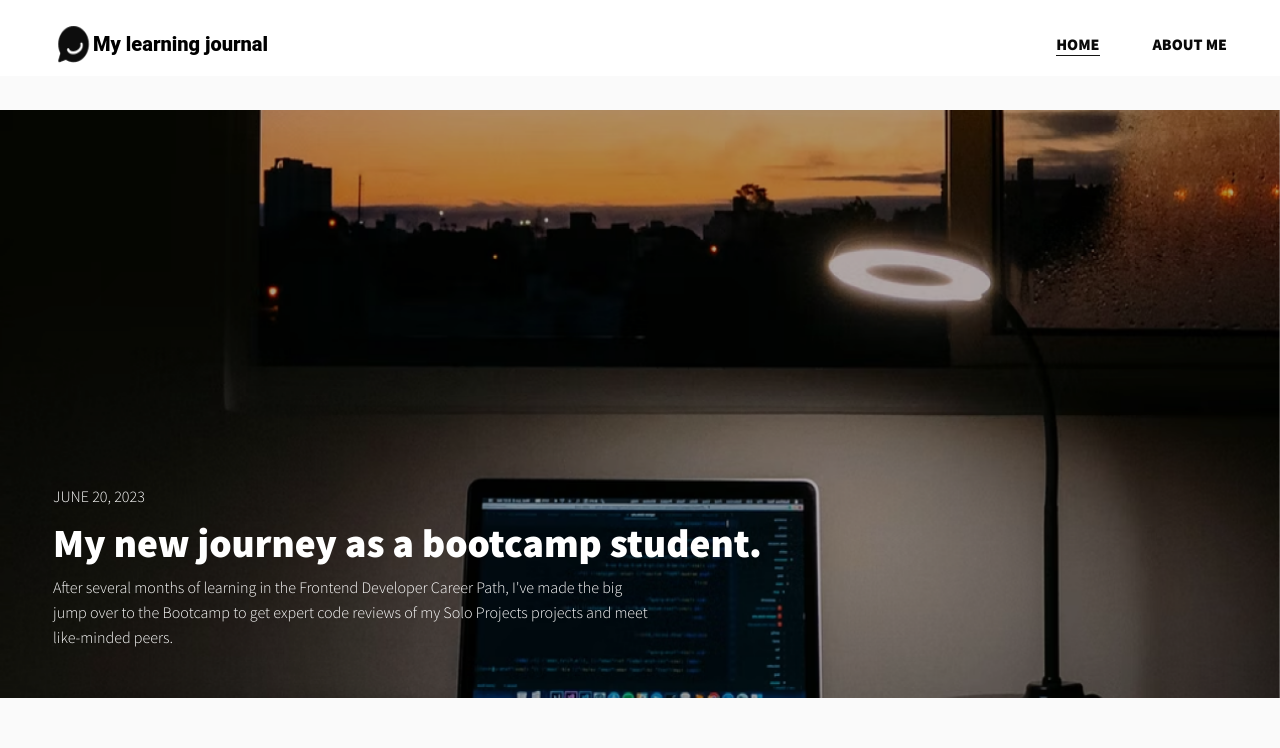
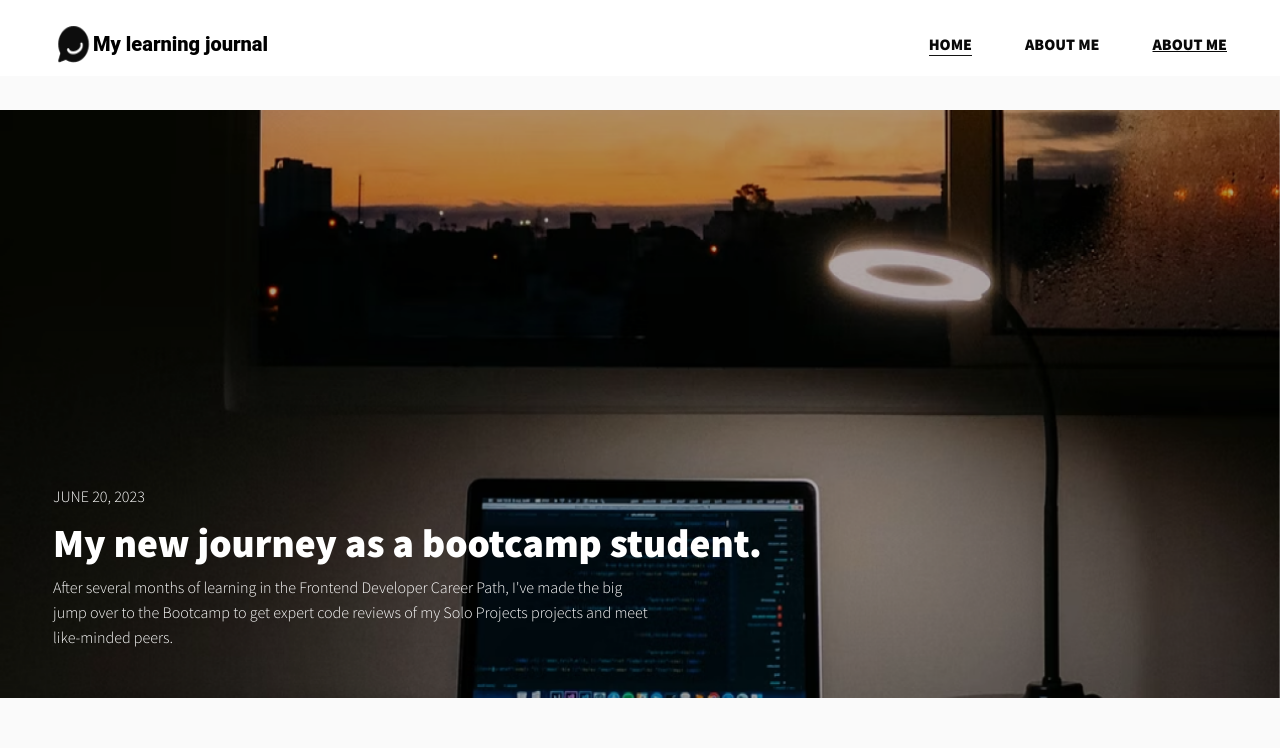
Before and after one commit to MastooraTurkmen/Learning-Journal, a website built with Vite: page index.html in a window 1280 px wide. Shown: the top 748 px of the page. Built offline with nearby package versions, Linux system fonts and the light colour scheme.

Commit message:
Update index.html
Adding `view.html`

```diff
--- a/index.html
+++ b/index.html
@@ -22,6 +22,7 @@
                 <nav class="page">
                     <a class="home current" href="index.html" >Home</a>
                     <a class="about-me" href="about.html">About me</a>
+                    <a class="view-more" href="view.html">About me</a>
                 </nav>
             </div>
 
```
